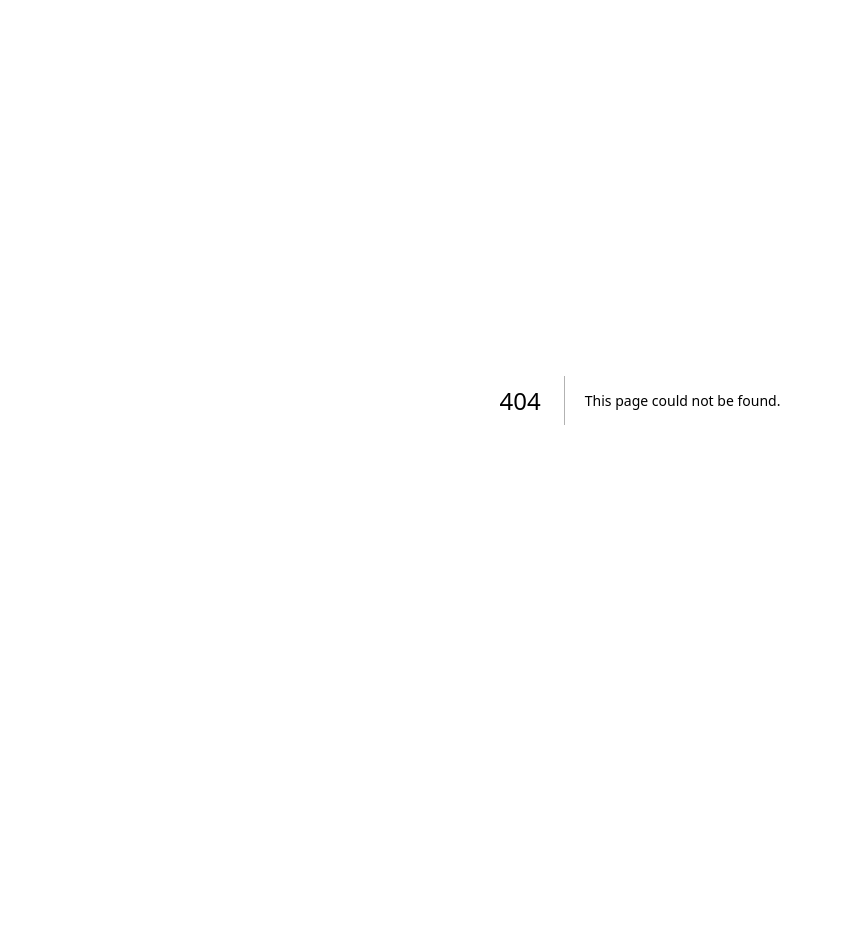
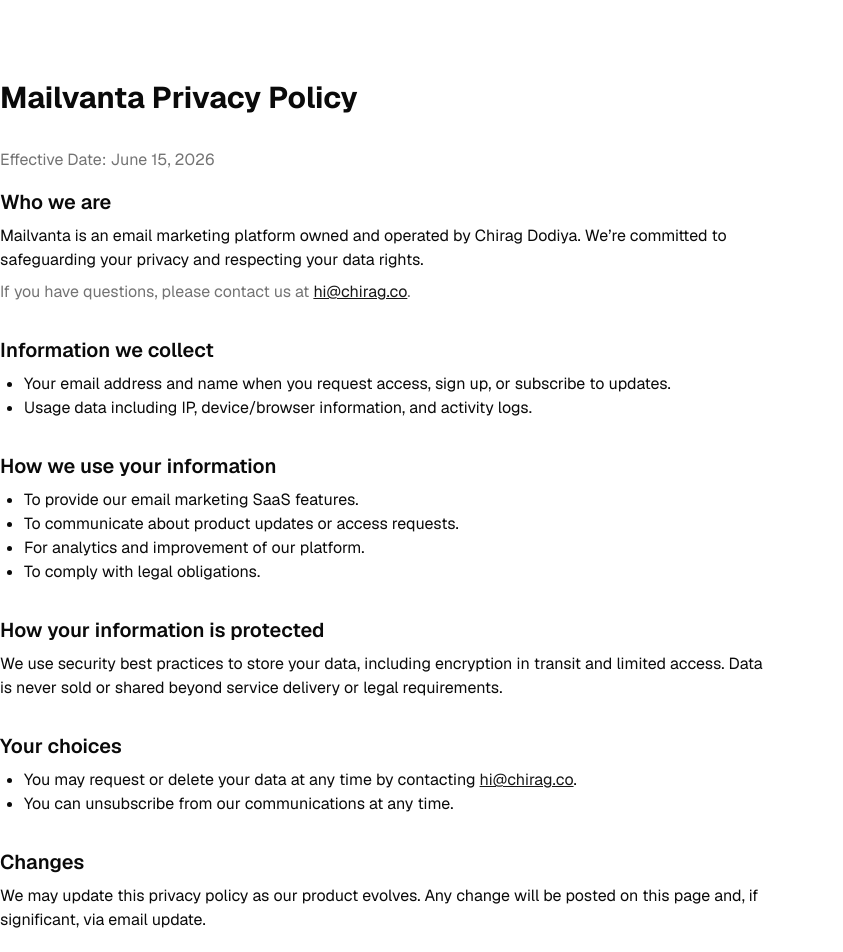
Before and after one commit to chiragbidx/theme-river-lkm, a Next.js app: page /privacy in a window 1280 px wide. Before the commit this address had no page. Shown: the top 952 px of the page, without its empty margins (0-843 px from the left). Before the commit the page ends 800 px from the top, so only its background shows below. Built offline with nearby package versions, Linux system fonts and the light colour scheme.

Commit message:
Mailvanta Privacy Page

```diff
--- /dev/null
+++ b/app/privacy/page.tsx
@@ -0,0 +1,66 @@
+import React from "react";
+
+export default function PrivacyPage() {
+  return (
+    <main className="container max-w-3xl py-20">
+      <h1 className="text-3xl font-bold mb-8">Mailvanta Privacy Policy</h1>
+      <p className="mb-4 text-muted-foreground">
+        Effective Date: June 15, 2026
+      </p>
+
+      <section className="mb-8">
+        <h2 className="font-semibold text-xl mb-2">Who we are</h2>
+        <p>
+          Mailvanta is an email marketing platform owned and operated by Chirag Dodiya. We’re committed to safeguarding your privacy and respecting your data rights.
+        </p>
+        <p className="mt-2 text-muted-foreground">
+          If you have questions, please contact us at <a className="underline text-primary" href="mailto:hi@chirag.co">hi@chirag.co</a>.
+        </p>
+      </section>
+
+      <section className="mb-8">
+        <h2 className="font-semibold text-xl mb-2">Information we collect</h2>
+        <ul className="list-disc ml-6">
+          <li>Your email address and name when you request access, sign up, or subscribe to updates.</li>
+          <li>Usage data including IP, device/browser information, and activity logs.</li>
+        </ul>
+      </section>
+
+      <section className="mb-8">
+        <h2 className="font-semibold text-xl mb-2">How we use your information</h2>
+        <ul className="list-disc ml-6">
+          <li>To provide our email marketing SaaS features.</li>
+          <li>To communicate about product updates or access requests.</li>
+          <li>For analytics and improvement of our platform.</li>
+          <li>To comply with legal obligations.</li>
+        </ul>
+      </section>
+
+      <section className="mb-8">
+        <h2 className="font-semibold text-xl mb-2">How your information is protected</h2>
+        <p>
+          We use security best practices to store your data, including encryption in transit and limited access. Data is never sold or shared beyond service delivery or legal requirements.
+        </p>
+      </section>
+
+      <section className="mb-8">
+        <h2 className="font-semibold text-xl mb-2">Your choices</h2>
+        <ul className="list-disc ml-6">
+          <li>You may request or delete your data at any time by contacting <a className="underline text-primary" href="mailto:hi@chirag.co">hi@chirag.co</a>.</li>
+          <li>You can unsubscribe from our communications at any time.</li>
+        </ul>
+      </section>
+
+      <section className="mb-8">
+        <h2 className="font-semibold text-xl mb-2">Changes</h2>
+        <p>
+          We may update this privacy policy as our product evolves. Any change will be posted on this page and, if significant, via email update.
+        </p>
+      </section>
+
+      <footer className="text-muted-foreground pt-8 border-t mt-16">
+        &copy; 2026 Mailvanta | Owner: Chirag Dodiya (&lt;hi@chirag.co&gt;)
+      </footer>
+    </main>
+  );
+}
```
